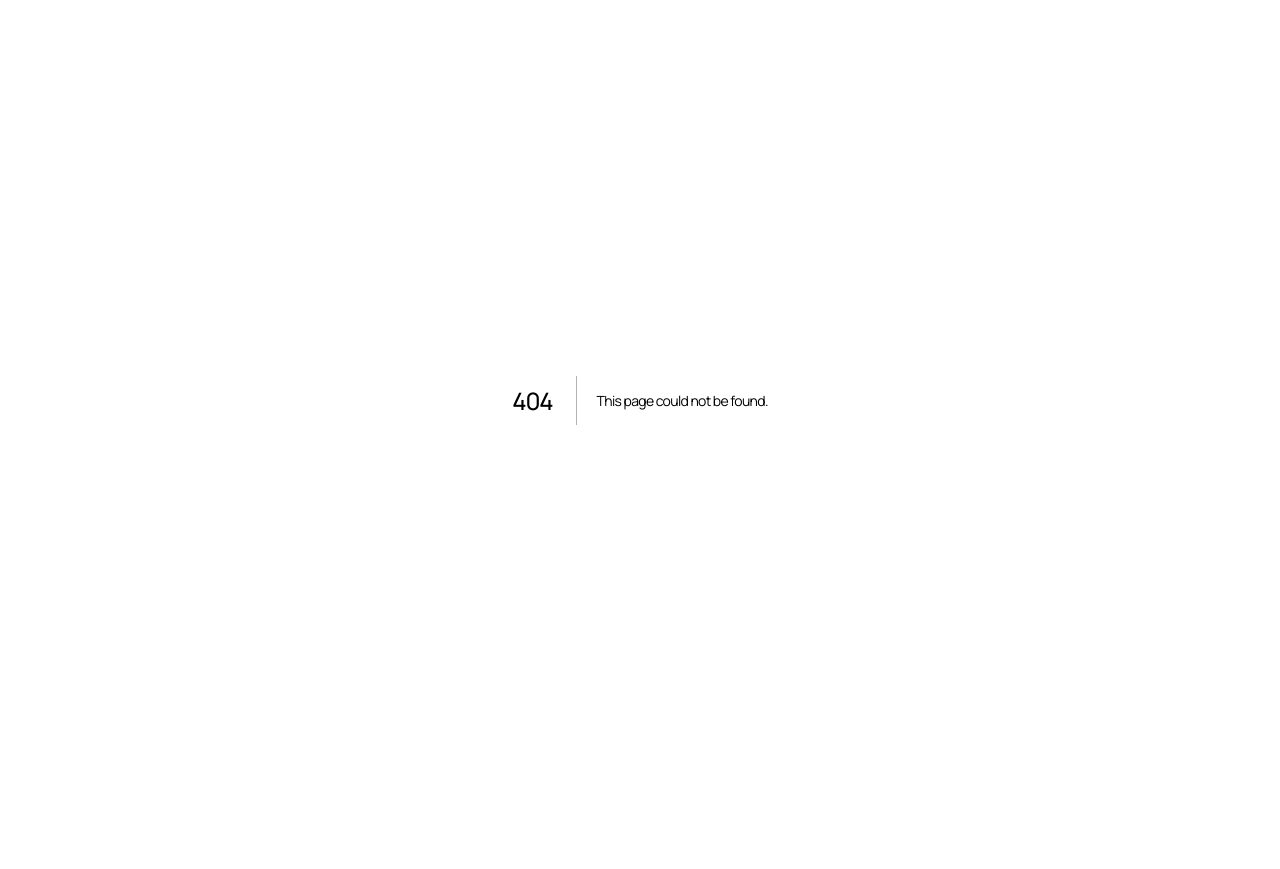
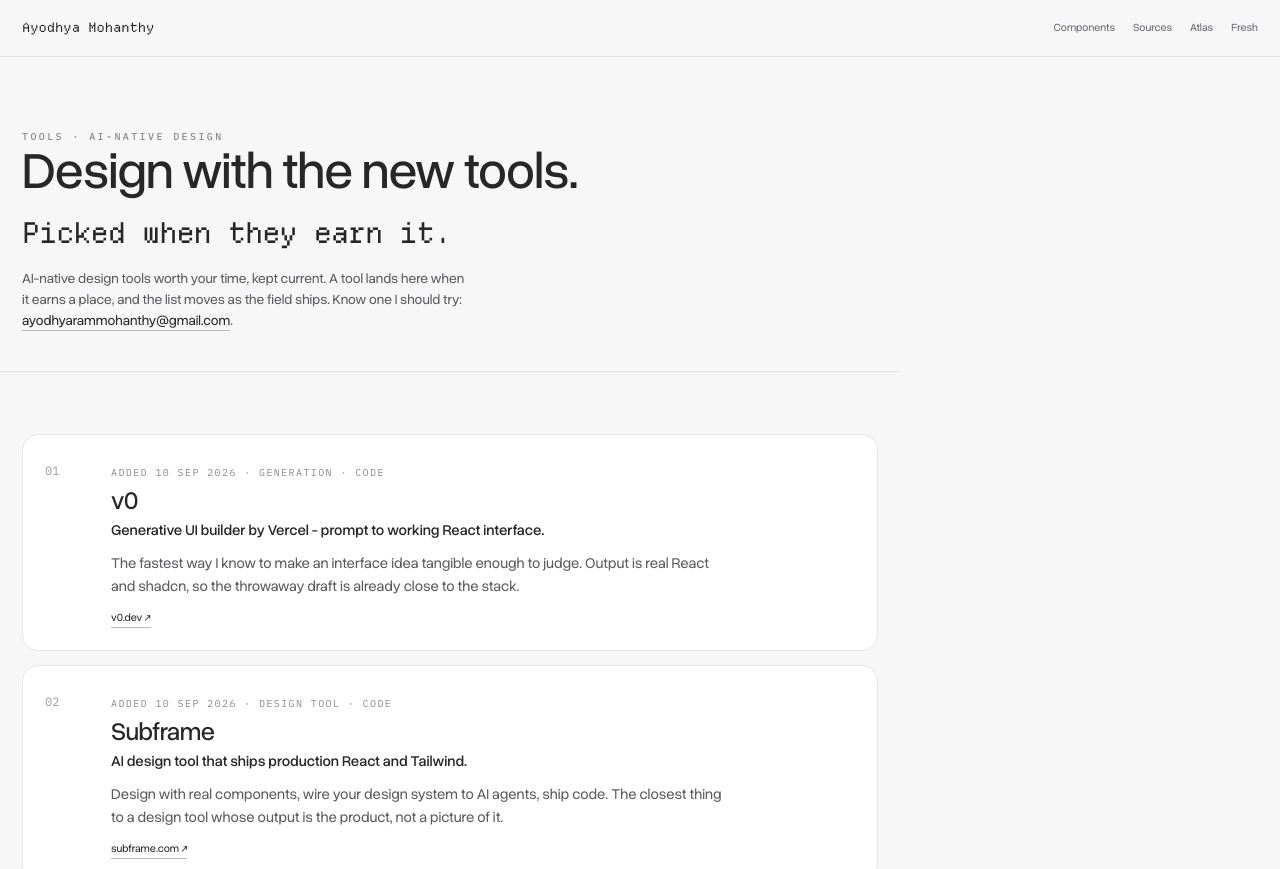
Before and after one commit to ayodhyamohanthy/ai-portfolio, a Next.js app: page /tools in a window 1280 px wide. Before the commit this address had no page. Shown: the top 869 px of the page. Before the commit the page ends 800 px from the top, so only its background shows below. Built offline with nearby package versions, Linux system fonts and the light colour scheme.

Commit message:
Add /tools: living shelf of AI-native design tools

```diff
--- a/app/atlas/page.tsx
+++ b/app/atlas/page.tsx
@@ -1,7 +1,7 @@
 import Link from 'next/link';import AtlasClient from './AtlasClient';import {fieldNotes} from '../atlasData';
 export const metadata={title:'Atlas · Ayodhya Mohanthy',description:'A living map of AI-native design: patterns, templates and case evidence by territory, with dated field notes.'};
 export default function Atlas(){return <main className="resource-page atlas-page atlas-light">
-<nav className="atlas-nav"><Link href="/" className="wordmark">Ayodhya Mohanthy</Link><div><Link href="/resources">Components</Link><Link href="/fresh">Fresh</Link><Link href="/library">Starter kit</Link><Link href="/work/ai-interface-exploration">Interface lab</Link></div></nav>
+<nav className="atlas-nav"><Link href="/" className="wordmark">Ayodhya Mohanthy</Link><div><Link href="/resources">Components</Link><Link href="/fresh">Fresh</Link><Link href="/tools">Tools</Link><Link href="/library">Starter kit</Link><Link href="/work/ai-interface-exploration">Interface lab</Link></div></nav>
 <header className="atlas-hero"><p className="eyebrow">THE ATLAS · AI-NATIVE DESIGN</p><h1>The field, mapped.<br/><i>Changed when the field changes.</i></h1><p>Every node is something that already exists here: a verified live pattern, a starter-kit template, or case evidence. Hover to trace relations. Open a note to see why it matters.</p></header>
 <AtlasClient/>
 <footer className="resource-footer"><Link href="/">Ayodhya Mohanthy</Link><span>{fieldNotesCount()} notes · curated by Ayodhya · reviewed 06 Sep 2026</span><Link href="/resources">Components ↗</Link><Link href="/library">Starter kit ↗</Link><a href="https://x.com/ayodhyamohanthy" target="_blank" rel="noopener noreferrer">Follow on X ↗</a><a href="https://www.linkedin.com/in/ayodhyamohanthy/" target="_blank" rel="noopener noreferrer">LinkedIn ↗</a><a href="https://github.com/ayodhyamohanthy" target="_blank" rel="noopener noreferrer">GitHub ↗</a><Link href="/accessibility">Accessibility ↗</Link></footer>
--- a/app/fresh/page.tsx
+++ b/app/fresh/page.tsx
@@ -2,7 +2,7 @@ import Link from 'next/link';import {freshFinds} from '../freshData';
 export const metadata={title:'Fresh · Ayodhya Mohanthy',description:'New sources, products and methods in AI-native design, landed when they verify.'};
 import Reveal from '../Reveal';
 export default function Fresh(){return <main className="resource-page atlas-page fresh-page">
-<nav className="atlas-nav"><Link href="/" className="wordmark">Ayodhya Mohanthy</Link><div><Link href="/resources">Components</Link><Link href="/sources">Sources</Link><Link href="/atlas">Atlas</Link></div></nav>
+<nav className="atlas-nav"><Link href="/" className="wordmark">Ayodhya Mohanthy</Link><div><Link href="/resources">Components</Link><Link href="/sources">Sources</Link><Link href="/atlas">Atlas</Link><Link href="/tools">Tools</Link></div></nav>
 <header className="atlas-hero"><p className="eyebrow">FRESH · AI-NATIVE DESIGN</p><h1>New, and checked.<br/><i>Landed when the field moves.</i></h1><p>Sources, products and methods in AI-native design, watched hourly and landed only when they verify. No timer promises. Spot something first: <a href="mailto:ayodhyarammohanthy@gmail.com">ayodhyarammohanthy@gmail.com</a>.</p></header>
 <section className="sources-track">{freshFinds.map((f,i)=><article className="source-item fresh-item" key={f.title} data-rv style={{'--rd':`${Math.min(i,6)*55}ms`} as React.CSSProperties}><span className="num">{String(freshFinds.length-i).padStart(2,'0')}</span><div>
 <p className="source-meta">{f.date} · {f.tags.join(' · ')}</p>
--- a/app/sources/page.tsx
+++ b/app/sources/page.tsx
@@ -2,7 +2,7 @@ import Link from 'next/link';import {sourceTracks} from '../sourcesData';
 export const metadata={title:'Sources · Ayodhya Mohanthy',description:'Canonical readings for AI-native design in reading order, each with a short first-person note.'};
 import Reveal from '../Reveal';
 export default function Sources(){const total=sourceTracks.reduce((n,t)=>n+t.items.length,0);return <main className="resource-page atlas-page sources-page">
-<nav className="atlas-nav"><Link href="/" className="wordmark">Ayodhya Mohanthy</Link><div><Link href="/resources">Components</Link><Link href="/atlas">Atlas</Link><Link href="/fresh">Fresh</Link><Link href="/library">Starter kit</Link></div></nav>
+<nav className="atlas-nav"><Link href="/" className="wordmark">Ayodhya Mohanthy</Link><div><Link href="/resources">Components</Link><Link href="/atlas">Atlas</Link><Link href="/fresh">Fresh</Link><Link href="/tools">Tools</Link><Link href="/library">Starter kit</Link></div></nav>
 <header className="atlas-hero"><p className="eyebrow">SOURCES · AI-NATIVE DESIGN</p><h1>Read the field.<br/><i>In the order I would.</i></h1><p>Canonical readings for AI-native design, sequenced as a path. Every note is mine, written after reading the piece. Suggest what is missing: <a href="mailto:ayodhyarammohanthy@gmail.com">ayodhyarammohanthy@gmail.com</a>.</p></header>
 {sourceTracks.map((t,ti)=><section className="sources-track" key={t.id}>
 <div className="track-head"><b>{String(ti+1).padStart(2,'0')}</b><div><h2>{t.label}</h2><p>{t.lede}</p></div></div>
--- /dev/null
+++ b/app/tools/page.tsx
@@ -0,0 +1,11 @@
+import Link from 'next/link';import {tools} from '../toolsData';import Reveal from '../Reveal';
+export const metadata={title:'Tools · Ayodhya Mohanthy',description:'AI-native design tools worth your time, kept current.'};
+export default function Tools(){return <main className="resource-page atlas-page fresh-page tools-page">
+<nav className="atlas-nav"><Link href="/" className="wordmark">Ayodhya Mohanthy</Link><div><Link href="/resources">Components</Link><Link href="/sources">Sources</Link><Link href="/atlas">Atlas</Link><Link href="/fresh">Fresh</Link></div></nav>
+<header className="atlas-hero"><p className="eyebrow">TOOLS · AI-NATIVE DESIGN</p><h1>Design with the new tools.<br/><i>Picked when they earn it.</i></h1><p>AI-native design tools worth your time, kept current. A tool lands here when it earns a place, and the list moves as the field ships. Know one I should try: <a href="mailto:ayodhyarammohanthy@gmail.com">ayodhyarammohanthy@gmail.com</a>.</p></header>
+<section className="sources-track">{tools.map((t,i)=><article className="source-item fresh-item tool-item" key={t.name} data-rv style={{'--rd':`${Math.min(i,6)*55}ms`} as React.CSSProperties}><span className="num">{String(i+1).padStart(2,'0')}</span><div>
+<p className="source-meta">ADDED {t.added.toUpperCase()} · {t.tags.join(' · ')}</p>
+<h3>{t.name}</h3><p className="tool-what">{t.what}</p><p className="source-note">{t.note}</p>
+<a className="fresh-src" href={t.url} target="_blank" rel="noopener noreferrer">{t.url.replace('https://','').replace('www.','').replace(/\/$/,'')} ↗</a>
+</div></article>)}</section>
+<footer className="resource-footer"><Link href="/">Ayodhya Mohanthy</Link><span>{tools.length} tools · curated by Ayodhya · reviewed 10 Sep 2026</span><a href="https://x.com/ayodhyamohanthy" target="_blank" rel="noopener noreferrer">Follow on X ↗</a><a href="https://www.linkedin.com/in/ayodhyamohanthy/" target="_blank" rel="noopener noreferrer">LinkedIn ↗</a><a href="https://github.com/ayodhyamohanthy" target="_blank" rel="noopener noreferrer">GitHub ↗</a><Link href="/accessibility">Accessibility ↗</Link></footer><Reveal/></main>}
--- /dev/null
+++ b/app/toolsData.ts
@@ -0,0 +1,8 @@
+export type ToolEntry={name:string;what:string;note:string;url:string;added:string;tags:string[]};
+export const tools:ToolEntry[]=[
+{name:'v0',what:'Generative UI builder by Vercel - prompt to working React interface.',note:'The fastest way I know to make an interface idea tangible enough to judge. Output is real React and shadcn, so the throwaway draft is already close to the stack.',url:'https://v0.dev',added:'10 Sep 2026',tags:['Generation','Code']},
+{name:'Subframe',what:'AI design tool that ships production React and Tailwind.',note:'Design with real components, wire your design system to AI agents, ship code. The closest thing to a design tool whose output is the product, not a picture of it.',url:'https://subframe.com',added:'10 Sep 2026',tags:['Design tool','Code']},
+{name:'Onlook',what:'Open-source visual editor for running React apps - "Cursor for designers".',note:'Edit the live app visually and the code follows. Design and implementation stop being two files apart, which is where most handoff loss lives.',url:'https://onlook.com',added:'10 Sep 2026',tags:['Design tool','Open source']},
+{name:'Figma AI',what:'Generation and first drafts inside Figma.',note:'AI where the layers stay editable. The canvas absorbs the model instead of handing you a flat image, so a generated draft can still be designed with.',url:'https://www.figma.com/ai/',added:'10 Sep 2026',tags:['Canvas','Generation']},
+{name:'Relume',what:'AI sitemap, wireframe and marketing-site builder.',note:'Structure first, style later - the right order for AI-assisted page building. It behaves like a junior IA partner rather than a mockup printer.',url:'https://relume.io',added:'10 Sep 2026',tags:['Sites','Structure']},
+{name:'Polymet',what:'AI product designer that drafts screens and prototypes from prompts.',note:'Useful for exploring directions before committing design time. Treat the output as a sketch to react to, not a decision to accept.',url:'https://www.polymet.ai',added:'10 Sep 2026',tags:['Generation','Prototyping']}];
```
Also changed, not shown: app/PortfolioWall.tsx (+1 -1 lines), app/resources/page.tsx (+1 -1 lines), app/globals.css.
